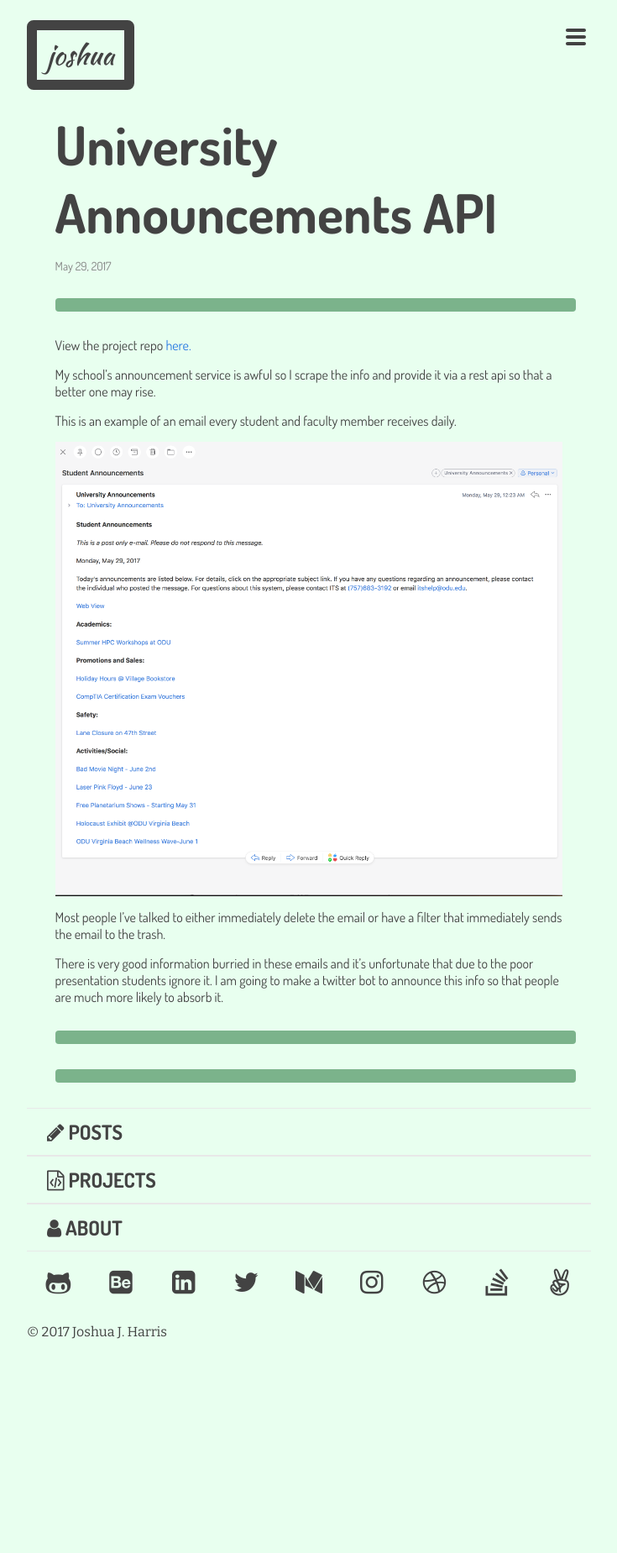
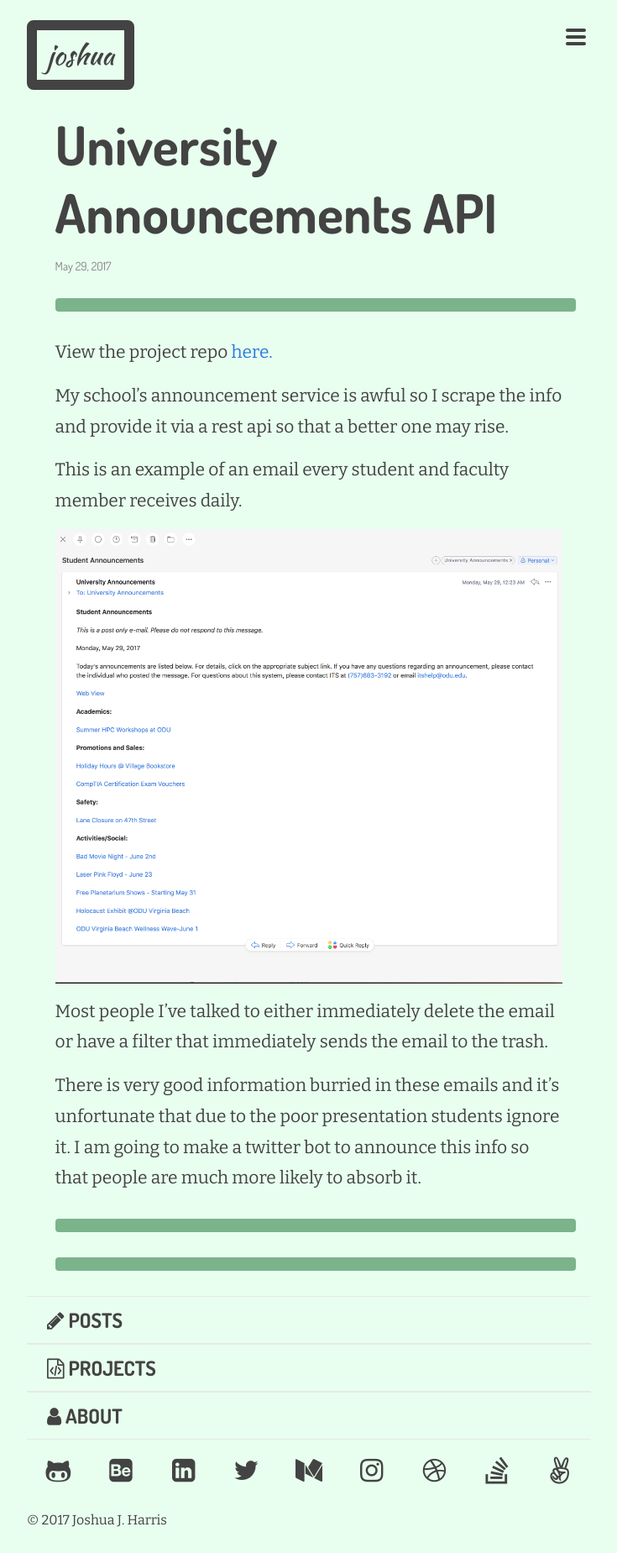
Before and after one commit to joshuajharris/joshuajharris.github.io, a Jekyll site: the page built from _projects/university-announcements-api.markdown, in a window 1280 px wide. Shown: the whole page at 84% size, without its empty margins (272-1007 px from the left). Built offline with Jekyll 4.4.1, drawn with Linux system fonts in a browser that asks for light colours; comment, search, counter and statistics services are not loaded; before the commit the page ends 1625 px from its top, so only the background shows below that.

Commit message:
changes post text to bitter.

```diff
--- a/_posts/2017-06-04-what-i-learned-at-revconf-2017.markdown
+++ b/_posts/2017-06-04-what-i-learned-at-revconf-2017.markdown
@@ -4,8 +4,6 @@ title:  "What I learned at Revolution Conference 2017"
 date:   2017-06-04 5:11:00 -0400
 categories: conference virginia beach hampton roads
 ---
-
-# What I learned at Revolution Conference 2017
 
 ![](https://pbs.twimg.com/media/DBRMlqQVYAAMfp7.jpg "Bunch of nerds and a drone at the beach")
 ___[Image](https://twitter.com/ETechAdvisor/status/870404848113651717 "Original Image source") Credits [@ETechAdvisor](https://twitter.com/ETechAdvisor "ETA on Twitter") on twitter___
--- a/_sass/partials/_layout.scss
+++ b/_sass/partials/_layout.scss
@@ -294,6 +294,12 @@ hr {
   }
 }
 
+.post-content {
+  font-family: $bitter;
+  line-height: 1.75;
+  font-size: 21px;
+}
+
 .post-list {
   margin-left: 0;
   list-style: none;
```
